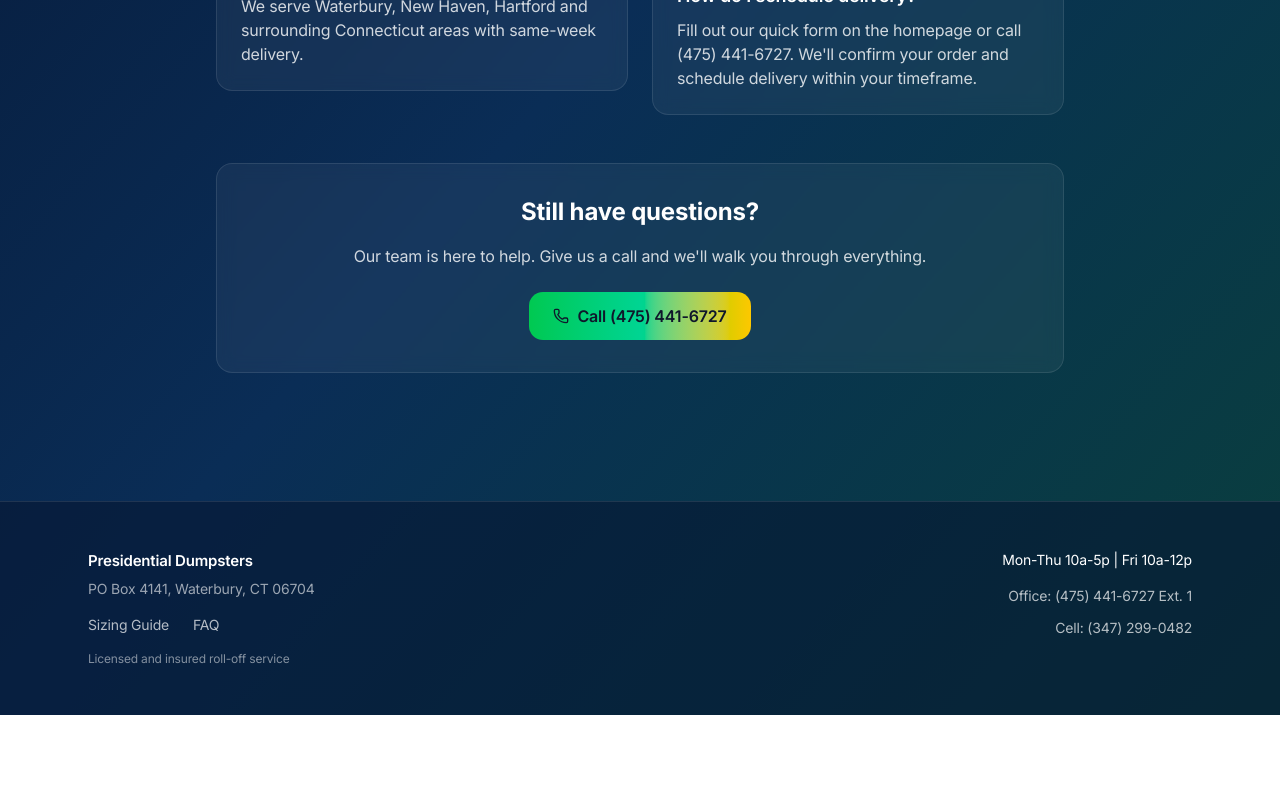
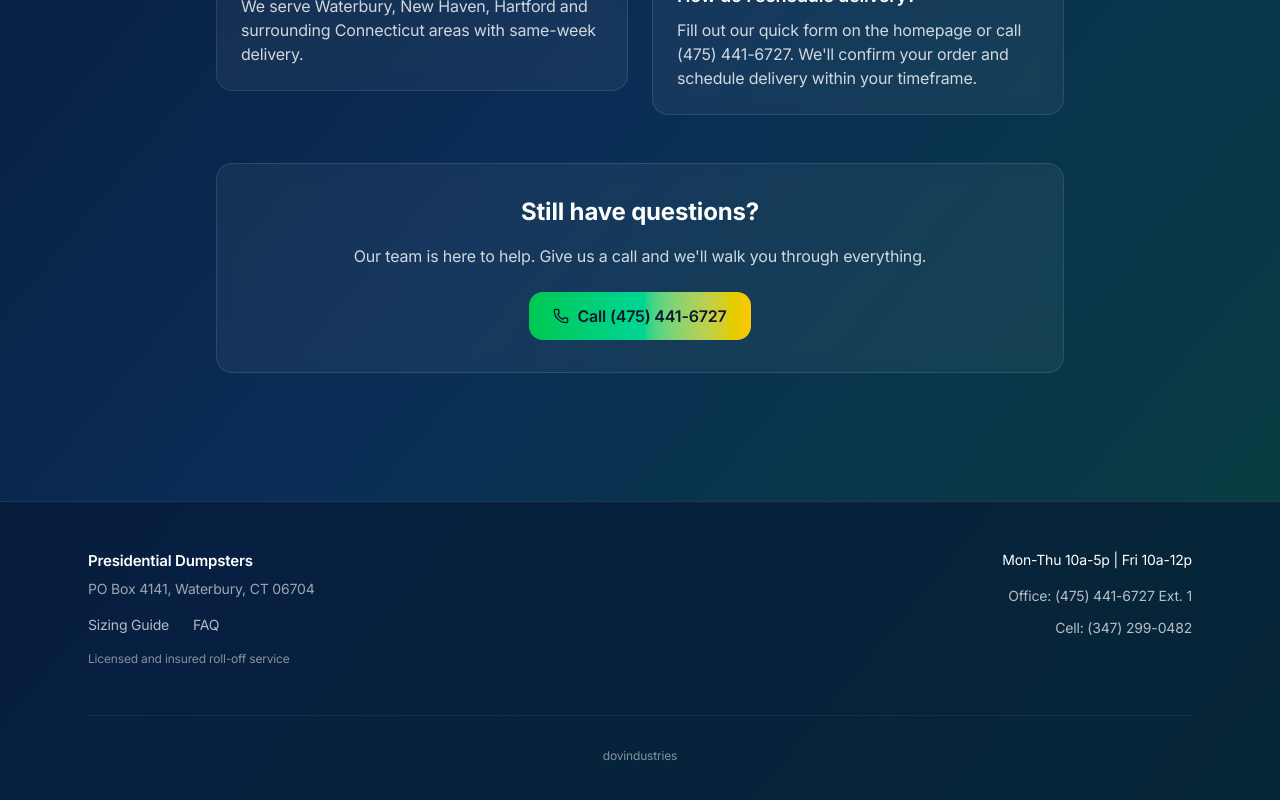
Before and after one commit to shrmanator/presidential-dumpsters, a Next.js app: page /faq in a window 1280 px wide. Shown: the part 728-1528 px from the top of the page. Before the commit the page ends 1443 px from the top, so only its background shows below. Built offline with nearby package versions, Linux system fonts and the light colour scheme.

Commit message:
feat: Add dovindustries credits to footer and console
Add minimal footer credit linking to dovindustries.com with subtle styling.
Add console easter egg that logs dovindustries.com when developer tools open.

```diff
--- a/src/app/layout.tsx
+++ b/src/app/layout.tsx
@@ -1,6 +1,7 @@
 import type { Metadata } from "next";
 import { Inter } from "next/font/google";
 import { Analytics } from "@vercel/analytics/next";
+import { ConsoleCredit } from "@/components/ConsoleCredit";
 import "./globals.css";
 
 const inter = Inter({
@@ -253,6 +254,7 @@ export default function RootLayout({
       >
         {children}
         <Analytics />
+        <ConsoleCredit />
       </body>
     </html>
   );
--- /dev/null
+++ b/src/components/ConsoleCredit.tsx
@@ -0,0 +1,14 @@
+'use client';
+
+import { useEffect } from 'react';
+
+export function ConsoleCredit() {
+  useEffect(() => {
+    console.log(
+      '%c dovindustries.com ',
+      'background: #000; color: #fff; font-size: 14px; padding: 4px 8px; font-family: monospace;'
+    );
+  }, []);
+
+  return null;
+}
--- a/src/components/Footer.tsx
+++ b/src/components/Footer.tsx
@@ -45,6 +45,18 @@ export default function Footer() {
             </div>
           </div>
         </div>
+        <div className="mt-12 pt-8 border-t border-white/5 text-center">
+          <p className="text-xs text-white/40">
+            <a
+              href="https://dovindustries.com"
+              target="_blank"
+              rel="noopener noreferrer"
+              className="text-white/50 hover:text-white/70 transition-colors duration-200"
+            >
+              dovindustries
+            </a>
+          </p>
+        </div>
       </div>
     </footer>
   );
```
